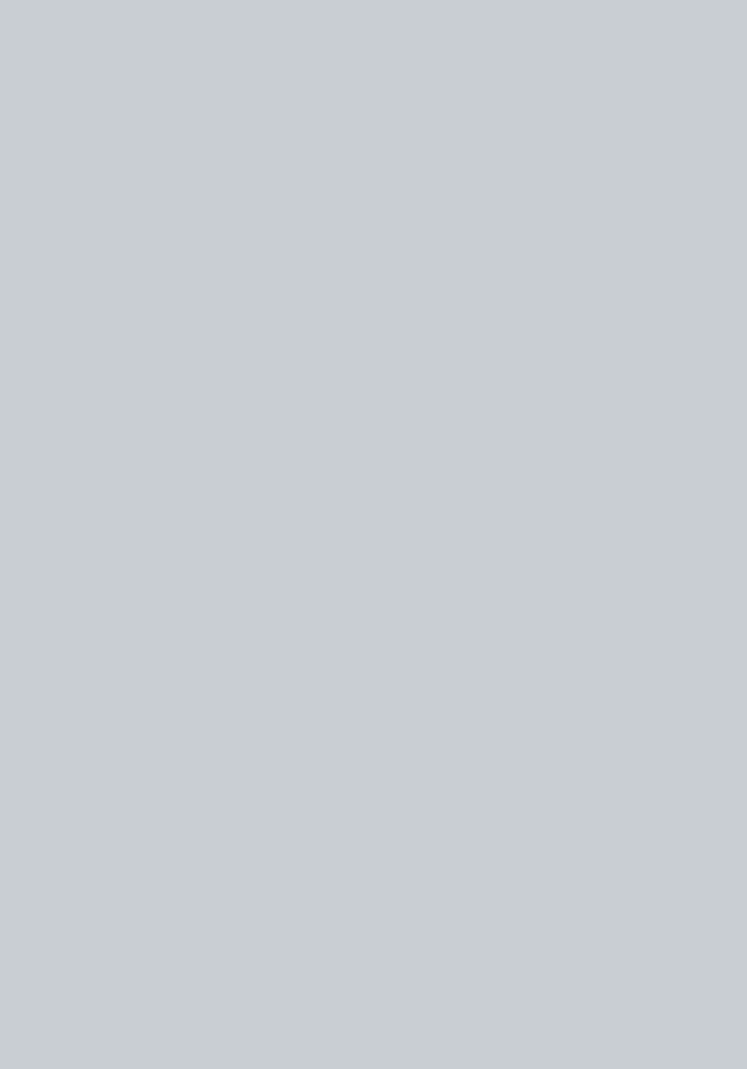
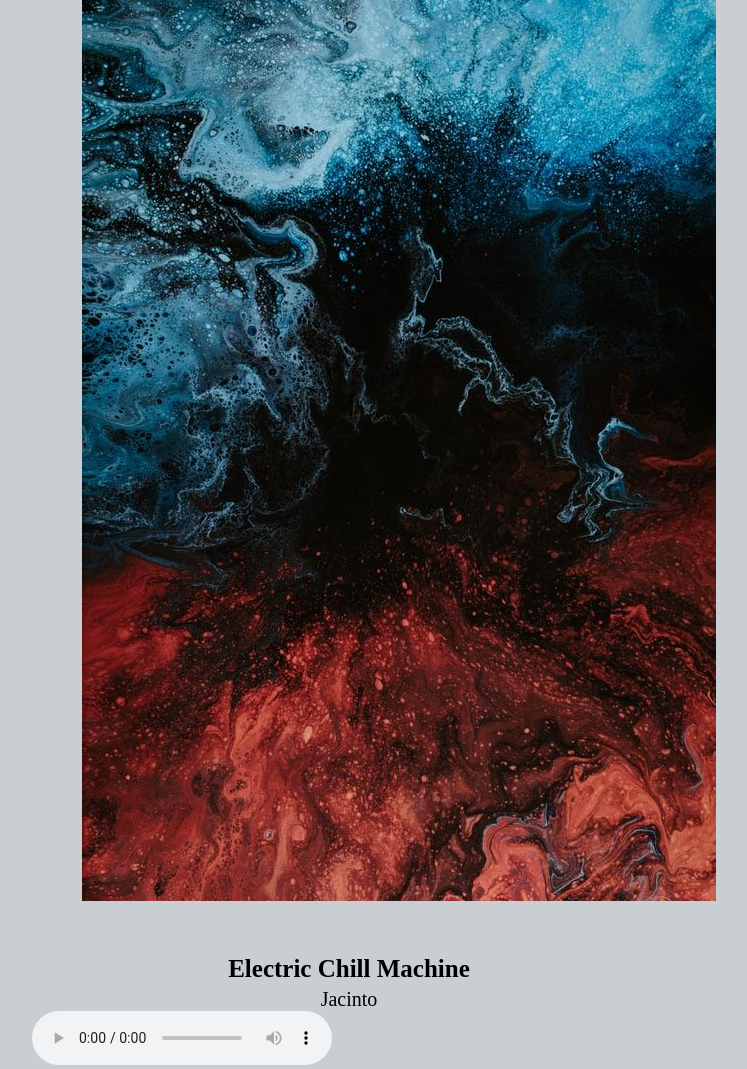
Before and after one commit to MarisMihailovs/MusicPlayer, a plain HTML site: page index.html in a window 1280 px wide. Shown: the whole page, without its empty margins (291-1038 px from the left). Before the commit the page ends 800 px from the top, so only its background shows below. Drawn offline with Linux system fonts and the light colour scheme.

Commit message:
add template player

```diff
--- a/index.html
+++ b/index.html
@@ -11,6 +11,15 @@
 </head>
 
 <body>
+    <div class="player-container">
+        <!-- song -->
+        <div class="img-container">
+            <img src="img/jacinto-1.jpg" alt="album art">
+        </div>
+        <h2 id="title">Electric Chill Machine</h2>
+        <h3 id="artist">Jacinto</h3>
+        <audio src="music/jacinto-1.mp3" controls></audio>
+    </div>
     <!-- Script -->
     <script src="script.js"></script>
 </body>
```
